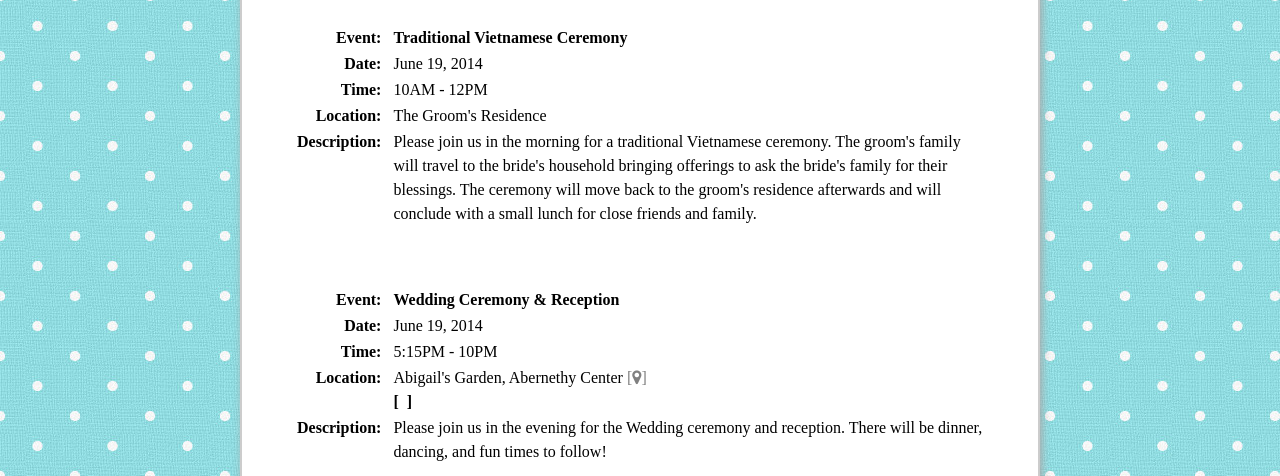
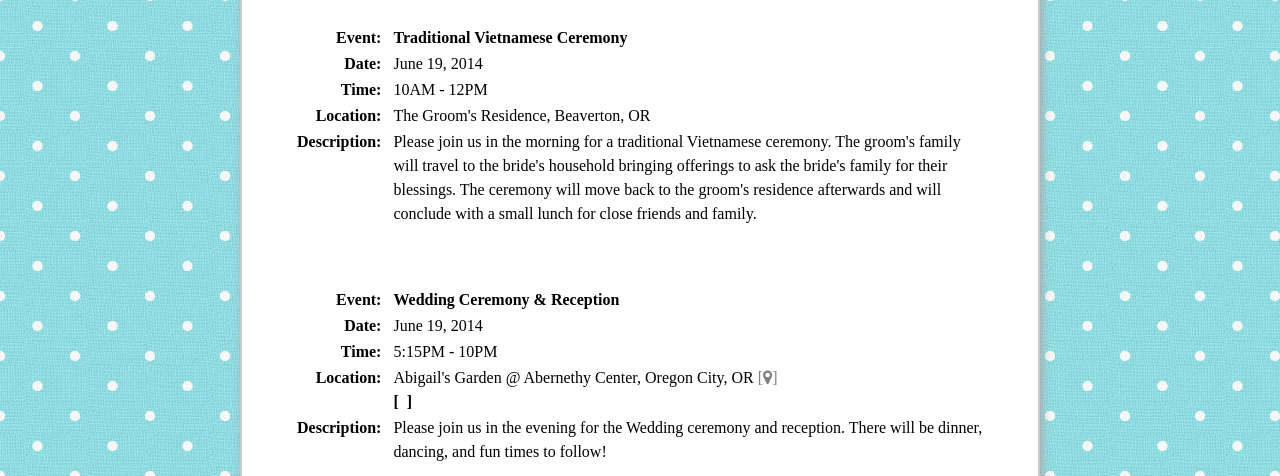
Before and after one commit to trananh/trananh.github.io, a Jekyll site: the page wedding/index.html, which Jekyll copies as it is, in a window 1280 px wide. Shown: the part 1114-1590 px from the top of the page. Built offline with Jekyll 4.4.1, drawn with Linux system fonts in a browser that asks for light colours; nearby versions of some CDN libraries; comment, search, counter and statistics services are not loaded.

Commit message:
Updated wedding page.

```diff
--- a/wedding/index.html
+++ b/wedding/index.html
@@ -107,7 +107,7 @@
                     </tr>
                     <tr>
                         <td align="right" style="vertical-align: top; padding-right: 10px"><b>Location:</b></td>
-                        <td>The Groom's Residence</td>
+                        <td>The Groom's Residence, Beaverton, OR</td>
                     </tr>
                     <tr>
                         <td align="right" style="vertical-align: top; padding-right: 10px"><b>Description:</b></td>
@@ -137,7 +137,7 @@
                     </tr>
                     <tr>
                         <td align="right" style="vertical-align: top; padding-right: 10px"><b>Location:</b></td>
-                        <td>Abigail's Garden, Abernethy Center
+                        <td>Abigail's Garden @ Abernethy Center, Oregon City, OR
                             <a target="_blank" title="Google Map" href="https://goo.gl/maps/zHzRU" style="color: gray">
                                 [<i class="fa fa-map-marker"></i>]
                             </a>
@@ -149,7 +149,7 @@
                                                         text-align: justify;">
                                 <img class="inset right" src="/images/abernethymap.png" title="Abernethy Map"
                                     width="50%" style="min-width: 100px; max-width: 350px"/>
-                                <span style="font-variant: small-caps;">Direction to Abigail's Garden:</span> <br />
+                                <span style="font-variant: small-caps;">Directions to Abigail's Garden:</span> <br />
                                 From I-205 North or South, take Exit 10 and veer right onto Hwy. 213.
                                 At the first signal, turn right onto Prairie Schooner Way. At the signal,
                                 take a left on Washington Street. Turn left on 15th Street. Abigail's Garden
```
